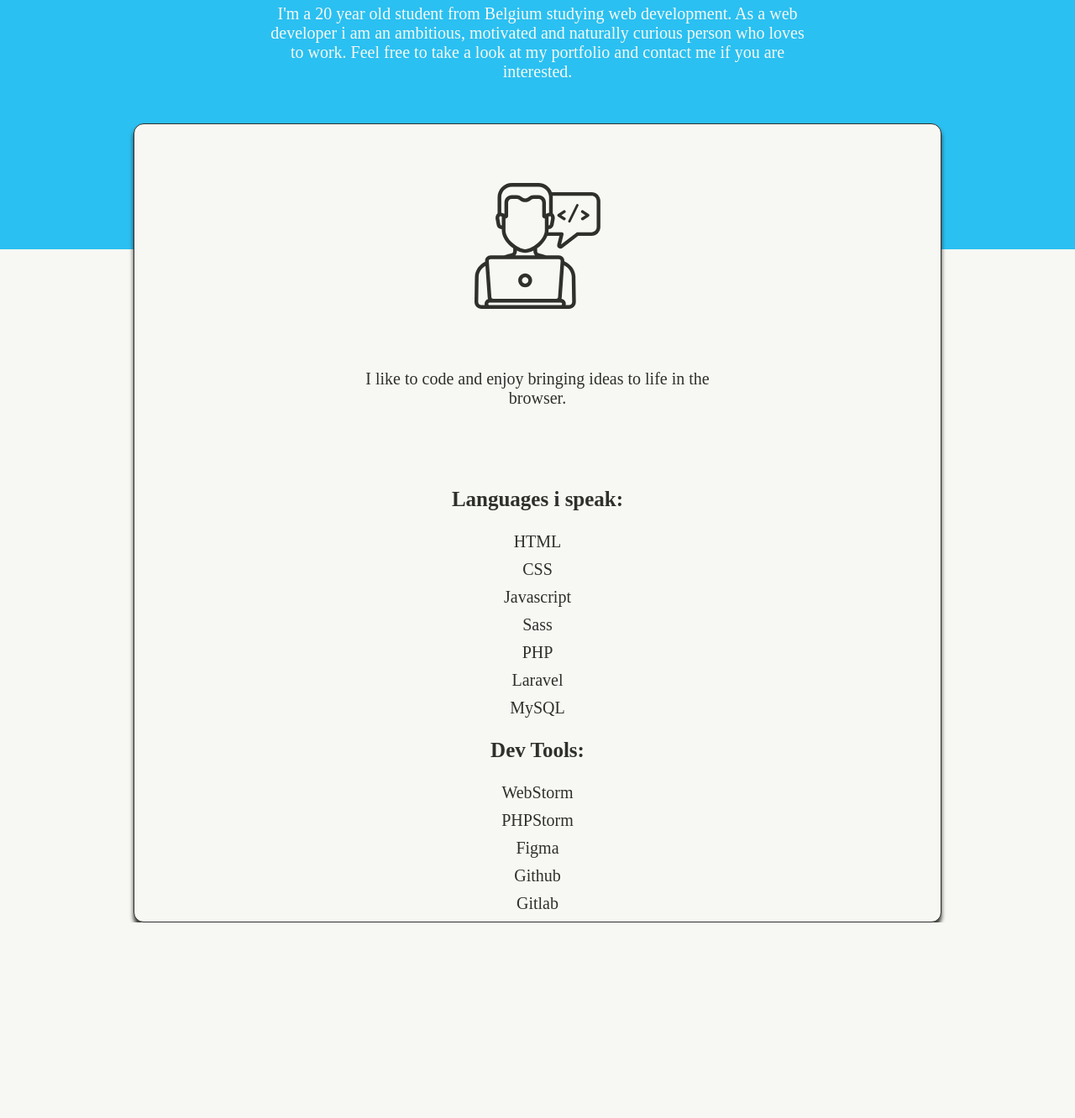
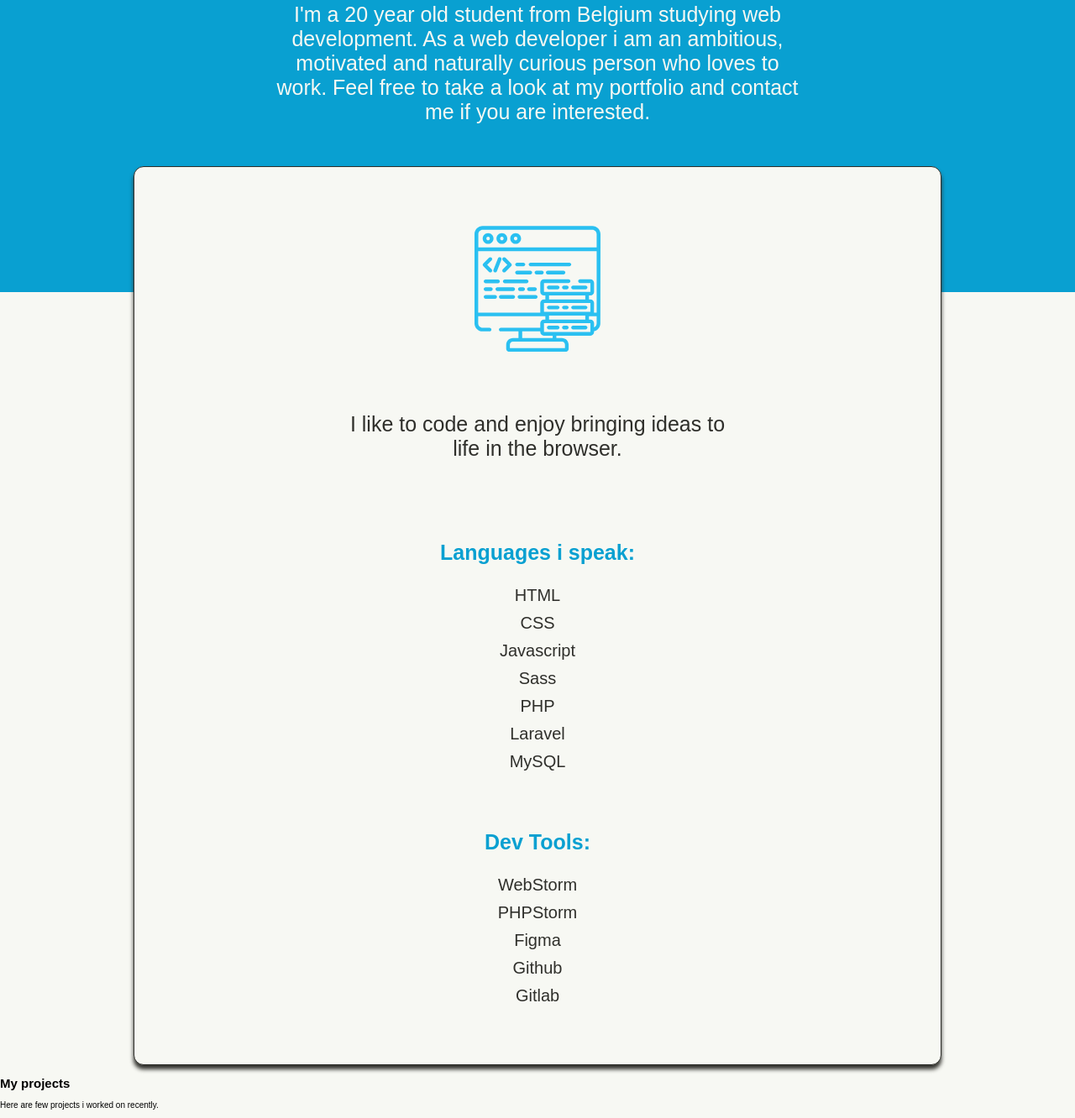
Before and after one commit to Bladgroen/Bladgroen.github.io, a plain HTML site: page index.html in a window 1280 px wide. Shown: the part 678-2010 px from the top of the page at 84% size. Before the commit the page ends 1777 px from the top, so only its background shows below. Drawn offline with Linux system fonts and the light colour scheme.

Commit message:
hopefully last color change

```diff
--- a/css/style.css
+++ b/css/style.css
@@ -5,7 +5,7 @@
 body {
     padding: 0;
     margin: 0;
-
+    font-family: "europa", sans-serif;
     background-color: #F7F8F3;
 }
 
@@ -48,7 +48,7 @@
 }
 
 .about_text{
-    background-color: #2ac0f1;
+    background-color: #09A0D1;
 }
 
 #about h2{
@@ -57,7 +57,7 @@
 }
 
 #about p{
-    font-size: 2rem;
+    font-size: 2.5rem;
     width: 50%;
     margin: 0 auto;
     padding-bottom: 20rem;
@@ -76,6 +76,7 @@
 
 #skilltable h3{
  font-size: 2.5rem;
+    color: #09A0D1;
 }
 
 #skilltable p{
@@ -93,6 +94,7 @@
     list-style-type: none;
     padding: 0;
     margin: 0;
+    margin-bottom: 7rem;
 }
 
 #skilltable ul li{
--- a/index.html
+++ b/index.html
@@ -27,7 +27,7 @@
                 Feel free to take a look at my portfolio and contact me if you are interested.</p>
         </div>
         <div id="skilltable">
-            <img src="assets/web-development.svg" alt="web developer">
+            <img src="assets/data.svg" alt="web developer">
             <p>I like to code and enjoy bringing ideas to life in the browser.</p>
             <h3>Languages i speak:</h3>
             <ul>
@@ -50,6 +50,17 @@
         </div>
     </section>
 
+    <section>
+        <h2 class="hidden">My projects</h2>
+        <h2>My projects</h2>
+        <p>Here are few projects i worked on recently.</p>
+        <div class="projects">
+            <div>
+
+            </div>
+        </div>
+    </section>
+
 
 </main>
 
```
Also changed, not shown: assets/construction.jpg (added), assets/data.svg (added), assets/web-development.svg (deleted).
